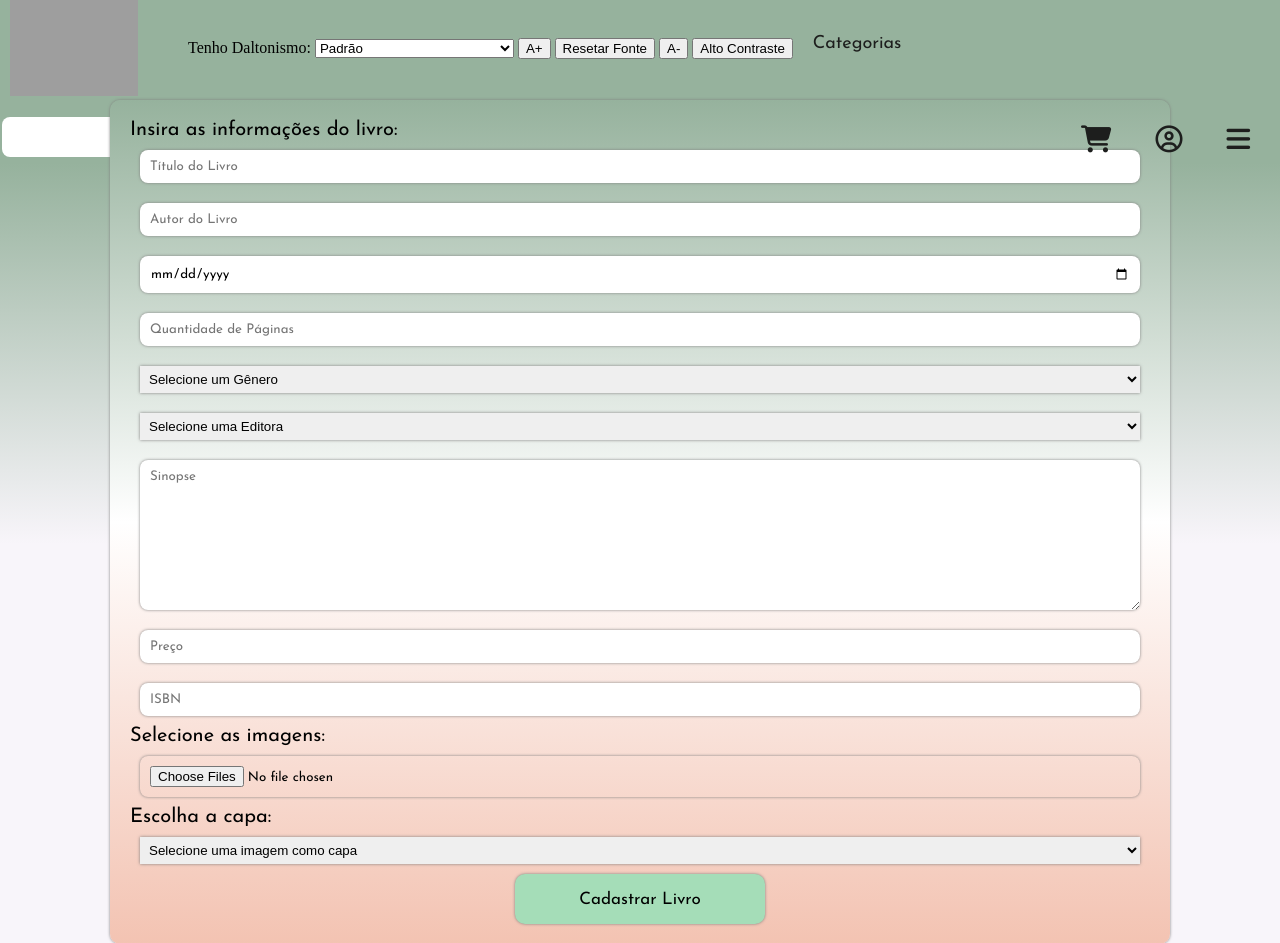
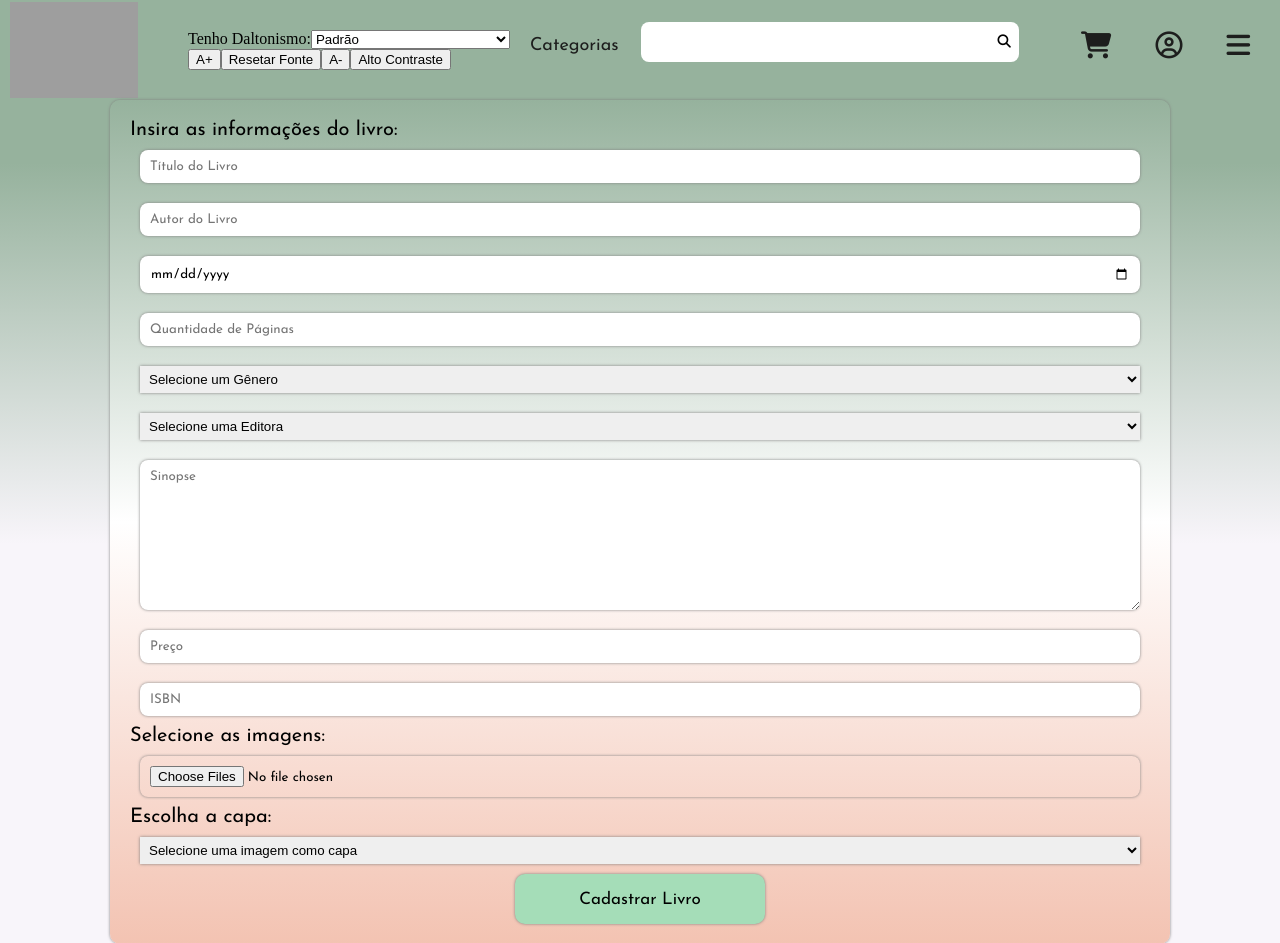
Before and after one commit to osakirii/bookersgalaxy_src, a PHP site: page /Livro/uploadLivro.php in a window 1280 px wide. Shown: the top 943 px of the page. Run offline with PHP 8.4, Linux system fonts and the light colour scheme; data comes from the database, SQL or seed files in the repository; some libraries are stand-ins or nearby versions; some web fonts are replaced; grey boxes are pictures that could not be loaded.

Commit message:
arrumando o index pra ele caber no site

```diff
--- a/bookersgalaxy/compra/log.txt
+++ b/bookersgalaxy/compra/log.txt
@@ -1 +1,2 @@
 Requisição recebida: []
+Requisição recebida: []
--- a/bookersgalaxy/css/modulos.css
+++ b/bookersgalaxy/css/modulos.css
@@ -177,6 +177,15 @@ html{
 }
 #header a.pag{
     color: white;
+}
+
+#header #headerCookies{
+    display: flex;
+    flex-flow: column wrap;
+}
+
+#header #headerCookies div{
+    display: flex;
 }
 
 #header #headerform{
--- a/bookersgalaxy/modulos/header.php
+++ b/bookersgalaxy/modulos/header.php
@@ -54,6 +54,7 @@ if (isset($_COOKIE['filtro_daltonismo'])) {
 
     <header id="header">
         <a href="/bookersgalaxy/index.php" style="margin: 0; padding : 0;"><img src="<?php echo Busca(1) ?>"></a>
+        <div id="headerCookies">
             <div>
                 <label for="filtro-daltonismo">Tenho Daltonismo:</label>
                 <select id="filtro-daltonismo">
@@ -63,11 +64,13 @@ if (isset($_COOKIE['filtro_daltonismo'])) {
                     <option value="correcaopro-tritanopia">Correção para Tritanopia</option>
                     <option value="correcaopro-monocromacia">Correção para Monocromacia</option>
                 </select>
+            </div>
+            <div>
                 <button onclick="ajustarFonte(1)">A+</button>
                 <button onclick="resetarFonte()">Resetar Fonte</button>
                 <button onclick="ajustarFonte(-1)">A-</button>
                 <button onclick="toggleContraste()">Alto Contraste</button>
-
+            </div>
         </div>
         <a href="/bookersgalaxy/categorias.php">Categorias</a>
         <form id="headerform">
```
Lines whose indentation alone changed are shown as unchanged.
